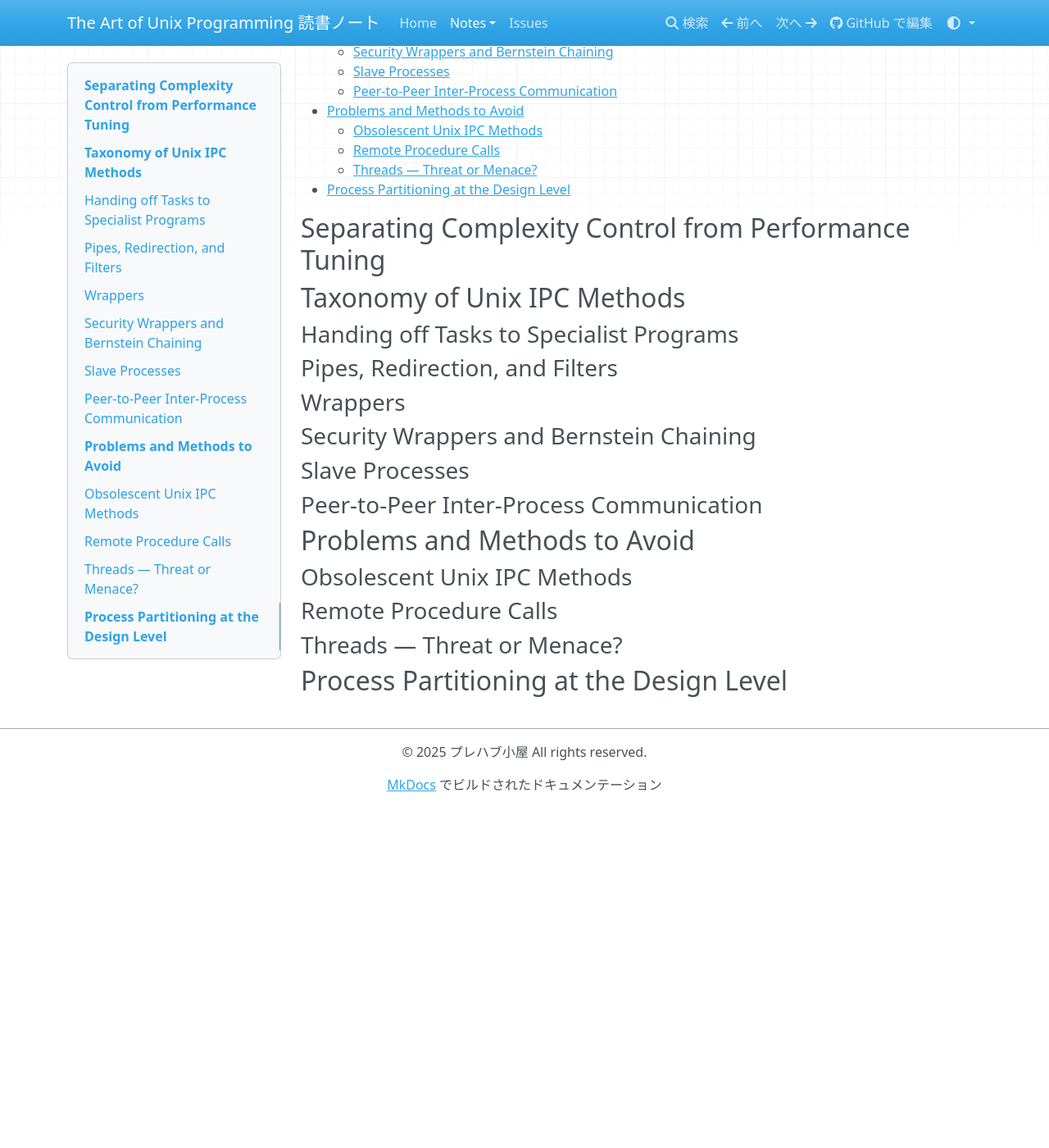
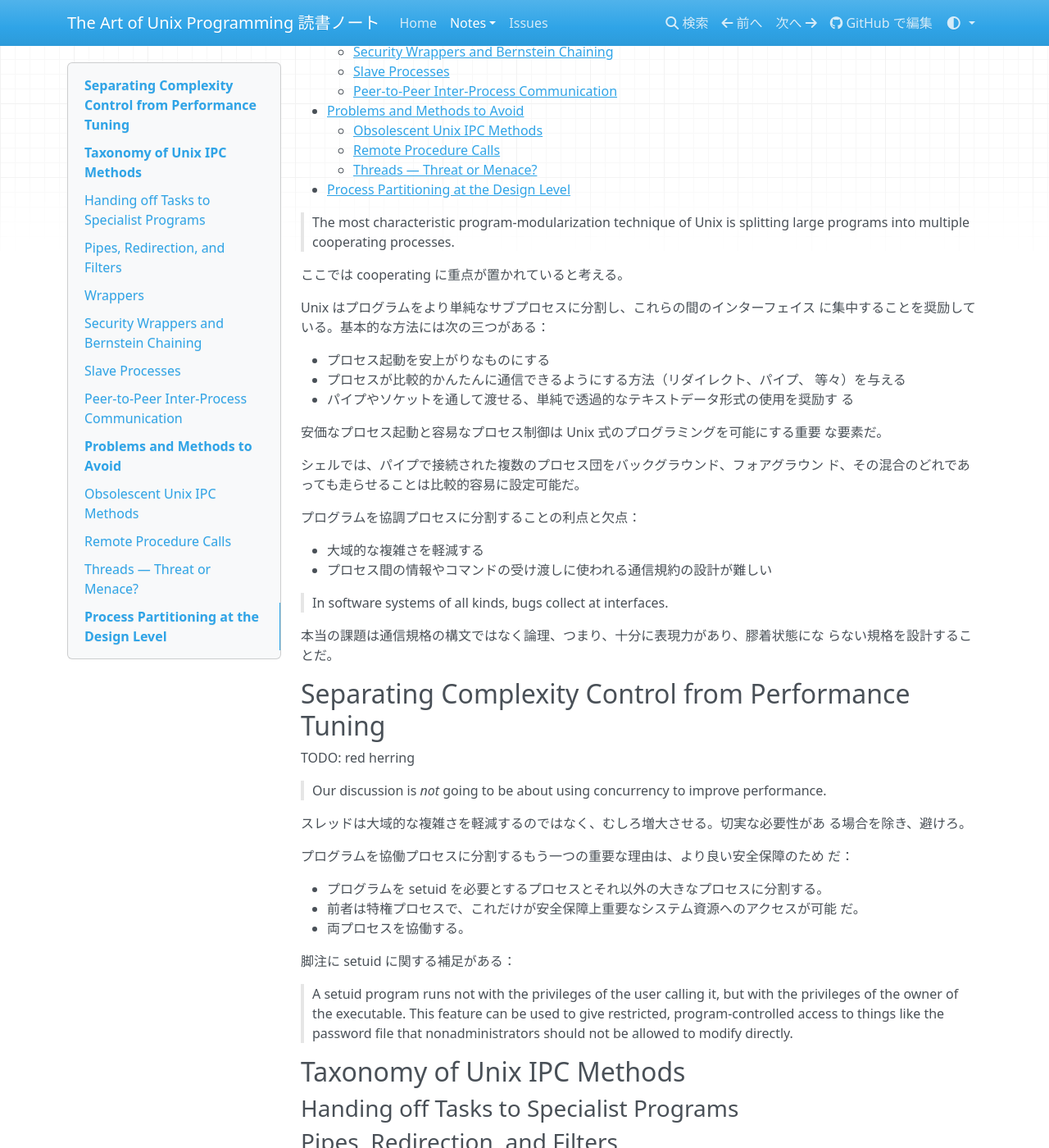
Before and after one commit to showa-yojyo/taoup, an MkDocs documentation site: the page built from docs/design/multiprogram.md, in a window 1280 px wide and 1400 px high, scrolled down 227 px. Shown: the whole window at 82% size. Built offline with MkDocs 1.6.1, drawn with Linux system fonts in a browser that asks for light colours; nearby versions of some CDN libraries; before the commit the page ends 1212 px from its top, so only the background shows below that.

Commit message:
design/multiprogram: WIP (#9)

```diff
--- a/docs/design/multiprogram.md
+++ b/docs/design/multiprogram.md
@@ -2,7 +2,62 @@
 
 [TOC]
 
+> The most characteristic program-modularization technique of Unix is splitting
+> large programs into multiple cooperating processes.
+
+ここでは cooperating に重点が置かれていると考える。
+
+Unix はプログラムをより単純なサブプロセスに分割し、これらの間のインターフェイス
+に集中することを奨励している。基本的な方法には次の三つがある：
+
+* プロセス起動を安上がりなものにする
+* プロセスが比較的かんたんに通信できるようにする方法（リダイレクト、パイプ、
+  等々）を与える
+* パイプやソケットを通して渡せる、単純で透過的なテキストデータ形式の使用を奨励す
+  る
+
+安価なプロセス起動と容易なプロセス制御は Unix 式のプログラミングを可能にする重要
+な要素だ。
+
+シェルでは、パイプで接続された複数のプロセス団をバックグラウンド、フォアグラウン
+ド、その混合のどれであっても走らせることは比較的容易に設定可能だ。
+
+プログラムを協調プロセスに分割することの利点と欠点：
+
+* 大域的な複雑さを軽減する
+* プロセス間の情報やコマンドの受け渡しに使われる通信規約の設計が難しい
+
+> In software systems of all kinds, bugs collect at interfaces.
+
+本当の課題は通信規格の構文ではなく論理、つまり、十分に表現力があり、膠着状態にな
+らない規格を設計することだ。
+
 ## Separating Complexity Control from Performance Tuning
+
+TODO: red herring
+
+<!-- red herring: a fact, idea, or subject that takes people's attention away from the central point being considered -->
+
+> Our discussion is *not* going to be about using concurrency to improve
+> performance.
+
+スレッドは大域的な複雑さを軽減するのではなく、むしろ増大させる。切実な必要性があ
+る場合を除き、避けろ。
+
+プログラムを協働プロセスに分割するもう一つの重要な理由は、より良い安全保障のため
+だ：
+
+* プログラムを setuid を必要とするプロセスとそれ以外の大きなプロセスに分割する。
+* 前者は特権プロセスで、これだけが安全保障上重要なシステム資源へのアクセスが可能
+  だ。
+* 両プロセスを協働する。
+
+脚注に setuid に関する補足がある：
+
+> A setuid program runs not with the privileges of the user calling it, but with
+> the privileges of the owner of the executable. This feature can be used to
+> give restricted, program-controlled access to things like the password file
+> that nonadministrators should not be allowed to modify directly.
 
 ## Taxonomy of Unix IPC Methods
 
```
